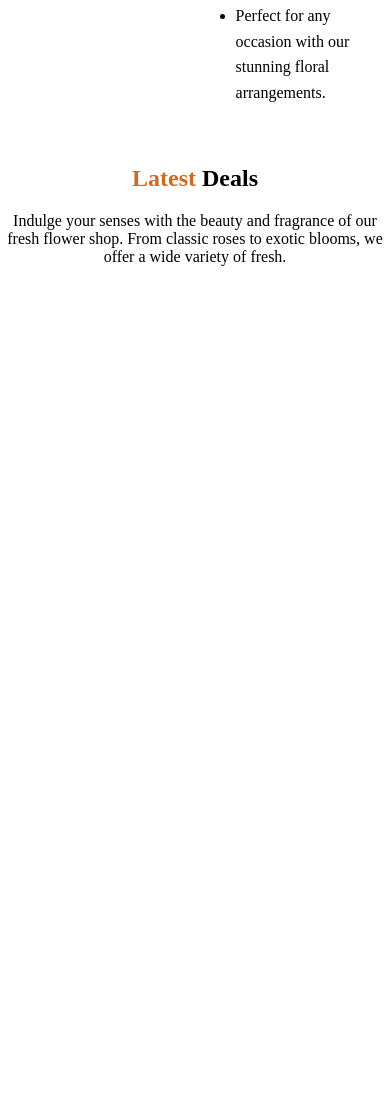
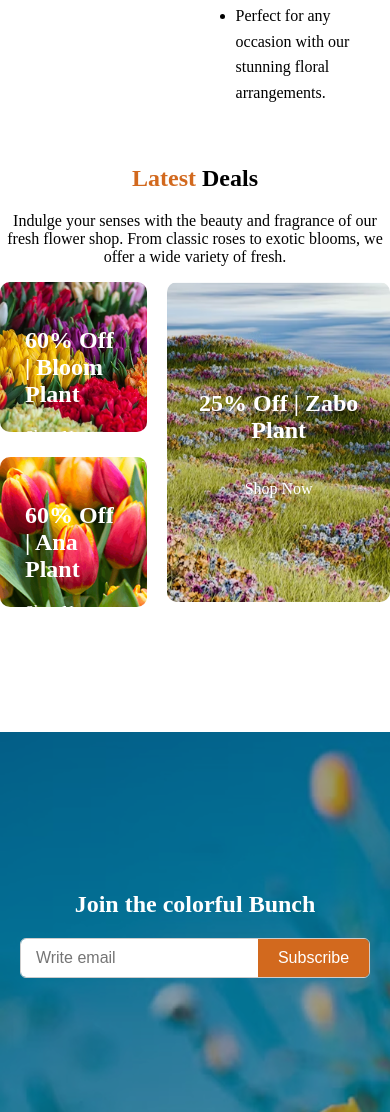
Before and after one commit to Istheaksayem/My-First-Assignment2, a plain HTML site: page index.html in a window 390 px wide. Shown: the part 2134-3246 px from the top of the page. Before the commit the page ends 2416 px from the top, so only its background shows below. Drawn offline with Linux system fonts and the light colour scheme.

Commit message:
added add all advertisement sections excluding footer and responsive layout

```diff
--- a/index.html
+++ b/index.html
@@ -116,10 +116,40 @@
     <p>Indulge your senses with the beauty and fragrance of our fresh flower shop. From classic roses to exotic blooms, we offer a wide variety of fresh.</p>
     </div>
 </section>
+<section>
+  <div class="latest-container">
+    <!-- Left side: two stacked images -->
+    <div class="left-side">
+      <div class="left-img-content">
+        <h2>60% Off | Bloom Plant</h2>
+        <p>Shop Now</p>
+      </div>
+      <div class="left-img-content2">
+        <h2>60% Off | Ana Plant</h2>
+        <p>Shop Now</p>
+      </div>
+    </div>
 
+    <!-- Right side: one tall image -->
+    <div class="Right-img-content">
+      <h2>25% Off | Zabo Plant</h2>
+      <p>Shop Now</p>
+    </div>
+  </div>
+</section>
+<section>
+  <div class="colorful-section">
+    <div class="colorful">
+      <h3>Join the colorful Bunch</h3>
+      <form class="form-area">
+        <input type="email" placeholder="Write email">
+        <button type="submit">Subscribe</button>
+      </form>
+    </div>
+  </div>
+</section>
 
+</main>
 
-
-    </main>
 </body>
 </html>
--- a/style/assignment.css
+++ b/style/assignment.css
@@ -134,3 +134,97 @@ nav ul li a {
 .least{
   text-align: center;
 }
+.latest-container {
+  display: flex;
+  justify-content: center;
+  gap: 20px;
+}
+
+.left-side {
+  display: flex;
+  flex-direction: column;
+  gap: 20px;
+}
+
+.left-img-content,
+.left-img-content2 {
+  background-size: cover;
+  background-position: center;
+  height: 100px;
+  color: white;
+  margin-bottom: 5px;
+  padding: 25px;
+  border-radius: 10px;
+}
+
+.left-img-content {
+  background-image: url(../assets/deal-bloom.png);
+}
+
+.left-img-content2 {
+  background-image: url(../assets/deal-ana.png);
+}
+
+.Right-img-content {
+  background-image: url(../assets/deal-zabo.png);
+  background-size: cover;
+  background-position: center;
+  height: 300px;
+  width: 100%;
+  color: white;
+  padding: 10px;
+  border-radius: 10px;
+   display: flex;
+  justify-content: center;
+  align-items: center;
+  text-align: center;
+  flex-direction: column;
+}
+.colorful-section {
+  background-color: #ffe4ec;
+  padding: 40px 0;
+  text-align: center;
+  background-image: url(../assets/news-letter-bg.png);
+  height: 300px;
+  margin-top: 120px;
+   display: flex;
+  justify-content: center;
+  align-items: center;
+  text-align: center;
+}
+
+.colorful h3 {
+  font-size: 24px;
+  margin-bottom: 20px;
+  font-weight: bold;
+  color: white;
+}
+
+.form-area {
+  display: inline-flex;
+  border: 1px solid #ccc;
+  border-radius: 6px;
+  overflow: hidden;
+}
+
+.form-area input[type="email"] {
+  padding: 10px 15px;
+  border: none;
+  outline: none;
+  font-size: 16px;
+}
+
+.form-area button {
+ background-color: chocolate;
+  color: white;
+  border: none;
+  padding: 10px 20px;
+  font-size: 16px;
+  cursor: pointer;
+  transition: background-color 0.3s ease;
+}
+/* footer section */
+.logo-img {
+  width: 80px;
+  height: auto;
+}
```
Also changed, not shown: assets/—Pngtree—logo flower_7564630.png (added).
